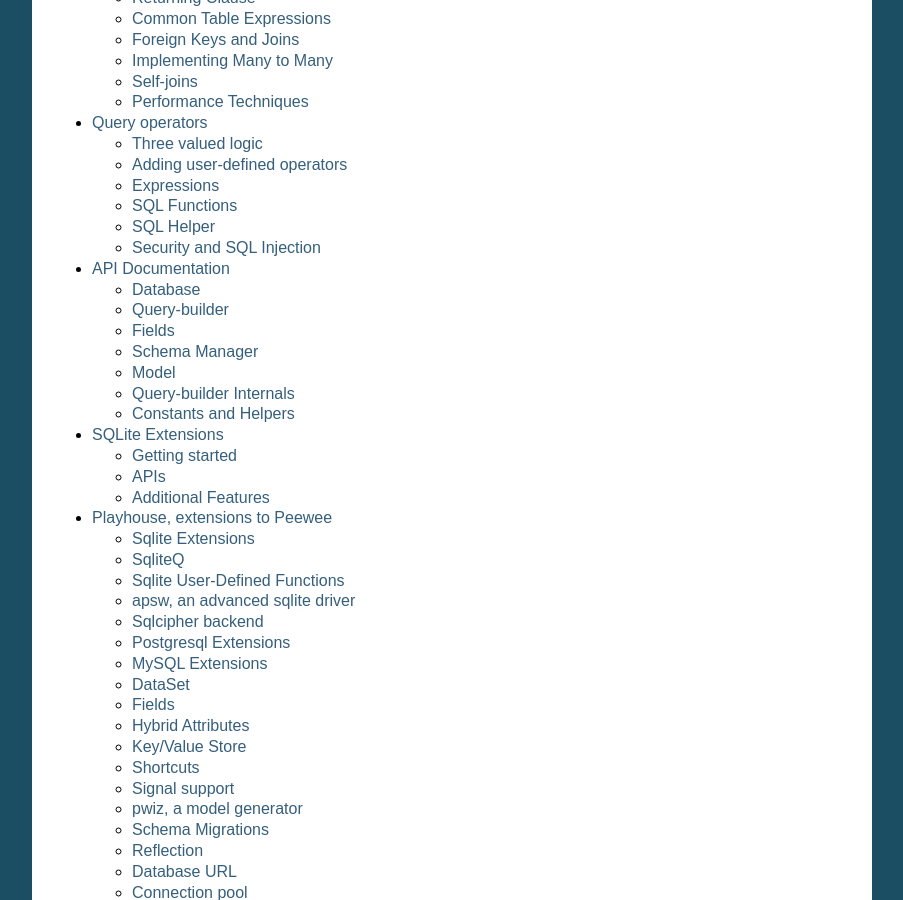
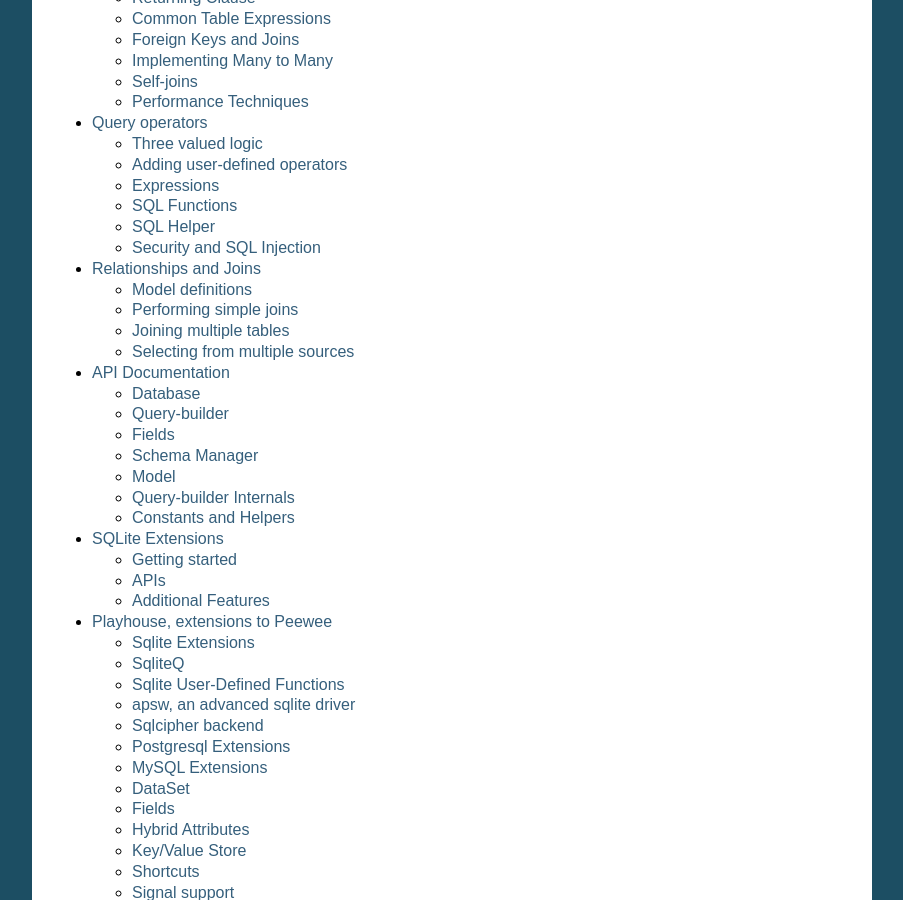
Before and after one commit to coleifer/peewee, a Sphinx documentation site: the page built from docs/index.rst, in a window 1280 px wide and 900 px high, scrolled down 2120 px. Shown: the whole window, without its empty margins (198-1101 px from the left). Built offline with Sphinx 7.4.7, drawn with Linux system fonts in a browser that asks for light colours; pages that are not in the unit, such as notebooks, are missing from menus; some of the changed lines change nothing that is shown.

Commit message:
Add new relationships document.

```diff
--- a/docs/index.rst
+++ b/docs/index.rst
@@ -52,6 +52,7 @@
    peewee/models
    peewee/querying
    peewee/query_operators
+   peewee/relationships
    peewee/api
    peewee/sqlite_ext
    peewee/playhouse
--- /dev/null
+++ b/docs/peewee/relationships.rst
@@ -0,0 +1,389 @@
+.. _relationships:
+
+Relationships and Joins
+=======================
+
+In this document we'll cover how Peewee handles relationships between models.
+
+Model definitions
+-----------------
+
+We'll use the following model definitions for our examples:
+
+.. code-block:: python
+
+    import datetime
+    from peewee import *
+
+
+    db = SqliteDatabase(':memory:')
+
+    class BaseModel(Model):
+        class Meta:
+            database = db
+
+    class User(BaseModel):
+        username = TextField()
+
+    class Tweet(BaseModel):
+        content = TextField()
+        timestamp = DateTimeField(default=datetime.datetime.now)
+        user = ForeignKeyField(User, backref='tweets')
+
+    class Favorite(BaseModel):
+        user = ForeignKeyField(User, backref='favorites')
+        tweet = ForeignKeyField(Tweet, backref='favorites')
+
+
+Peewee uses :py:class:`ForeignKeyField` to define foreign-key relationships
+between models. Every foreign-key field has an implied back-reference, which is
+exposed as a pre-filtered :py:class:`Select` query using the provided
+``backref`` attribute.
+
+Creating test data
+^^^^^^^^^^^^^^^^^^
+
+To follow along with the examples, let's populate this database with some test
+data:
+
+.. code-block:: python
+
+    def populate_test_data():
+        data = (
+            ('huey', ('meow', 'hiss', 'purr')),
+            ('mickey', ('woof', 'whine')),
+            ('zaizee', ()))
+        for username, tweets in data:
+            user = User.create(username=username)
+            for tweet in tweets:
+                Tweet.create(user=user, content=tweet)
+
+        # Populate a few favorites for our users, such that:
+        favorite_data = (
+            ('huey', ['whine']),
+            ('mickey', ['purr']),
+            ('zaizee', ['meow', 'purr']))
+        for username, favorites in favorite_data:
+            user = User.get(User.username == username)
+            for content in favorites:
+                tweet = Tweet.get(Tweet.content == content)
+                Favorite.create(user=user, tweet=tweet)
+
+This gives us the following:
+
+========= ========== ===========================
+User      Tweet      Favorited by
+========= ========== ===========================
+huey      meow       zaizee
+huey      hiss
+huey      purr       mickey, zaizee
+mickey    woof
+mickey    whine      huey
+========= ========== ===========================
+
+Performing simple joins
+-----------------------
+
+As an exercise in learning how to perform joins with Peewee, let's write a
+query to print out all the tweets by "huey". To do this we'll select from the
+``Tweet`` model and join on the ``User`` model, so we can then filter on the
+``User.username`` field:
+
+.. code-block:: pycon
+
+    >>> query = Tweet.select().join(User).where(User.username == 'huey')
+    >>> for tweet in query:
+    ...     print(tweet.content)
+    ...
+    meow
+    hiss
+    purr
+
+.. note::
+    We did not have to explicitly specify the join predicate (the "ON" clause),
+    because Peewee inferred from the models that when we joined from Tweet to
+    User, we were joining on the ``Tweet.user`` foreign-key.
+
+    The following code is equivalent, but more explicit:
+
+    .. code-block:: python
+
+        query = (Tweet
+                 .select()
+                 .join(User, on=(Tweet.user == User.id))
+                 .where(User.username == 'huey'))
+
+If we already had a reference to the ``User`` object for "huey", we could use
+the ``User.tweets`` back-reference to list all of huey's tweets:
+
+.. code-block:: pycon
+
+    >>> huey = User.get(User.username == 'huey')
+    >>> for tweet in huey.tweets:
+    ...     print(tweet.content)
+    ...
+    meow
+    hiss
+    purr
+
+Taking a closer look at ``huey.tweets``, we can see that it is just a simple
+pre-filtered ``SELECT`` query:
+
+.. code-block:: pycon
+
+    >>> huey.tweets
+    <peewee.ModelSelect at 0x7f0483931fd0>
+
+    >>> huey.tweets.sql()
+    ('SELECT "t1"."id", "t1"."content", "t1"."timestamp", "t1"."user_id"
+      FROM "tweet" AS "t1" WHERE ("t1"."user_id" = ?)', [1])
+
+Joining multiple tables
+-----------------------
+
+Let's take another look at joins by querying the list of users and getting the
+count of how many tweet's they've authored that were favorited. This will
+require us to join twice: from user to tweet, and from tweet to favorite. We'll
+add the additional requirement that users should be included who have not
+created any tweets, as well as users whose tweets have not been favorited. The
+query, expressed in SQL, would be:
+
+.. code-block:: sql
+
+    SELECT user.username, COUNT(favorite.id)
+    FROM user
+    LEFT OUTER JOIN tweet ON tweet.user_id = user.id
+    LEFT OUTER JOIN favorite ON favorite.tweet_id = tweet.id
+    GROUP BY user.username
+
+.. note::
+    In the above query both joins are LEFT OUTER, since a user may not have any
+    tweets or, if they have tweets, none of them may have been favorited.
+
+Peewee has a concept of a *join context*, meaning that whenever we call the
+:py:meth:`~ModelSelect.join` method, we are implicitly joining on the
+previously-joined model (or if this is the first call, the model we are
+selecting from). Since we are joining straight through, from user to tweet,
+then from tweet to favorite, we can simply write:
+
+.. code-block:: python
+
+    query = (User
+             .select(User.username, fn.COUNT(Favorite.id).alias('count'))
+             .join(Tweet, JOIN.LEFT_OUTER)  # Joins user -> tweet.
+             .join(Favorite, JOIN.LEFT_OUTER)  # Joins tweet -> favorite.
+             .group_by(User.username))
+
+Iterating over the results:
+
+.. code-block:: pycon
+
+    >>> for user in query:
+    ...     print(user.username, user.count)
+    ...
+    huey 3
+    mickey 1
+    zaizee 0
+
+For a more complicated example involving multiple joins and switching join
+contexts, let's find all the tweets by Huey and the number of times they've
+been favorited. To do this we'll need to perform two joins and we'll also use
+an aggregate function to calculate the favorite count.
+
+Here is how we would write this query in SQL:
+
+.. code-block:: sql
+
+    SELECT tweet.content, COUNT(favorite.id)
+    FROM tweet
+    INNER JOIN user ON tweet.user_id = user.id
+    LEFT OUTER JOIN favorite ON favorite.tweet_id = tweet.id
+    WHERE user.username = 'huey'
+    GROUP BY tweet.content;
+
+.. note::
+    We use a LEFT OUTER join from tweet to favorite since a tweet may not have
+    any favorites, yet we still wish to display it's content (along with a
+    count of zero) in the result set.
+
+With Peewee, the resulting Python code looks very similar to what we would
+write in SQL:
+
+.. code-block:: python
+
+    query = (Tweet
+             .select(Tweet.content, fn.COUNT(Favorite.id).alias('count'))
+             .join(User)  # Join from tweet -> user.
+             .switch(Tweet)  # Move "join context" back to tweet.
+             .join(Favorite, JOIN.LEFT_OUTER)  # Join from tweet -> favorite.
+             .where(User.username == 'huey')
+             .group_by(Tweet.content))
+
+Note the call to :py:meth:`~ModelSelect.switch` - that instructs Peewee to set
+the *join context* back to ``Tweet``. If we had omitted the explicit call to
+switch, Peewee would have used ``User`` (the last model we joined) as the join
+context and constructed the join from User to Favorite using the
+``Favorite.user`` foreign-key, which would have given us incorrect results.
+
+We can iterate over the results of the above query to print the tweet's content
+and the favorite count:
+
+.. code-block:: pycon
+
+    >>> for tweet in query:
+    ...     print('%s favorited %d times' % (tweet.content, tweet.count))
+    ...
+    meow favorited 1 times
+    hiss favorited 0 times
+    purr favorited 2 times
+
+Selecting from multiple sources
+-------------------------------
+
+If we wished to list all the tweets in the database, along with the username of
+their author, you might try writing this:
+
+.. code-block:: pycon
+
+    >>> for tweet in Tweet.select():
+    ...     print(tweet.user.username, '->', tweet.content)
+    ...
+    huey -> meow
+    huey -> hiss
+    huey -> purr
+    mickey -> woof
+    mickey -> whine
+
+There is a big problem with the above loop: it executes an additional query for
+every tweet to look up the ``tweet.user`` foreign-key. For our small table the
+performance penalty isn't obvious, but we would find the delays grew as the
+number of rows increased.
+
+If you're familiar with SQL, you might remember that it's possible to SELECT
+from multiple tables, allowing us to get the tweet content *and* the username
+in a single query:
+
+.. code-block:: sql
+
+    SELECT tweet.content, user.username
+    FROM tweet
+    INNER JOIN user ON tweet.user_id = user.id;
+
+Peewee makes this quite easy. In fact, we only need to modify our query a
+little bit. We tell Peewee we wish to select ``Tweet.content`` as well as
+the ``User.username`` field, then we include a join from tweet to user.
+To make it a bit more obvious that it's doing the correct thing, we can ask
+Peewee to return the rows as dictionaries.
+
+.. code-block:: pycon
+
+    >>> for row in Tweet.select(Tweet.content, User.username).join(User).dicts():
+    ...     print(row)
+    ...
+    {'content': 'meow', 'username': 'huey'}
+    {'content': 'hiss', 'username': 'huey'}
+    {'content': 'purr', 'username': 'huey'}
+    {'content': 'woof', 'username': 'mickey'}
+    {'content': 'whine', 'username': 'mickey'}
+
+Now we'll leave off the call to ".dicts()" and return the rows as ``Tweet``
+objects. Notice that Peewee assigns the ``username`` value to
+``tweet.user.username`` -- NOT ``tweet.username``!  Because there is a
+foreign-key from tweet to user, and we have selected fields from both models,
+Peewee will reconstruct the model-graph for us:
+
+.. code-block:: pycon
+
+    >>> for tweet in Tweet.select(Tweet.content, User.username).join(User):
+    ...     print(tweet.user.username, '->', tweet.content)
+    ...
+    huey -> meow
+    huey -> hiss
+    huey -> purr
+    mickey -> woof
+    mickey -> whine
+
+If we wish to, we can control where Peewee puts the joined ``User`` instance in
+the above query, by specifying an ``attr`` in the ``join()`` method:
+
+.. code-block:: pycon
+
+    >>> query = Tweet.select(Tweet.content, User.username).join(User, attr='author')
+    >>> for tweet in query:
+    ...     print(tweet.author.username, '->', tweet.content)
+    ...
+    huey -> meow
+    huey -> hiss
+    huey -> purr
+    mickey -> woof
+    mickey -> whine
+
+Conversely, if we simply wish *all* attributes we select to me attributes of
+the ``Tweet`` instance, we can add a call to :py:meth:`~ModelSelect.objects` at
+the end of our query (similar to how we called ``dicts()``):
+
+.. code-block:: pycon
+
+    >>> for tweet in query.objects():
+    ...     print(tweet.username, '->', tweet.content)
+    ...
+    huey -> meow
+    (etc)
+
+More complex example
+^^^^^^^^^^^^^^^^^^^^
+
+As a more complex example, in this query, we will write a single query that
+selects all the favorites, along with the user who created the favorite, the
+tweet that was favorited, and that tweet's author.
+
+In SQL we would write:
+
+.. code-block:: sql
+
+    SELECT owner.username, tweet.content, author.username AS author
+    FROM favorite
+    INNER JOIN user AS owner ON (favorite.user_id = owner.id)
+    INNER JOIN tweet ON (favorite.tweet_id = tweet.id)
+    INNER JOIN user AS author ON (tweet.user_id = author.id);
+
+Note that we are selecting from the user table twice - once in the context of
+the user who created the favorite, and again as the author of the tweet.
+
+With Peewee, we use :py:meth:`Model.alias` to alias a model class so it can be
+referenced twice in a single query:
+
+.. code-block:: python
+
+    Owner = User.alias()
+    query = (Favorite
+             .select(Favorite, Tweet.content, User.username, Owner.username)
+             .join(Owner)  # Join favorite -> user (owner of favorite).
+             .switch(Favorite)
+             .join(Tweet)  # Join favorite -> tweet
+             .join(User))   # Join tweet -> user
+
+We can iterate over the results and access the joined values in the following
+way. Note how Peewee has resolved the fields from the various models we
+selected and reconstructed the model graph:
+
+.. code-block:: pycon
+
+    >>> for fav in query:
+    ...     print(fav.user.username, 'liked', fav.tweet.content, 'by', fav.tweet.user.username)
+    ...
+    huey liked whine by mickey
+    mickey liked purr by huey
+    zaizee liked meow by huey
+    zaizee liked purr by huey
+
+.. attention::
+    If you are unsure how many queries are being executed, you can add the
+    following code, which will log all queries to the console:
+
+    .. code-block:: python
+
+        import logging
+        logger = logging.getLogger('peewee')
+        logger.addHandler(logging.StreamHandler())
+        logger.setLevel(logging.DEBUG)
```
